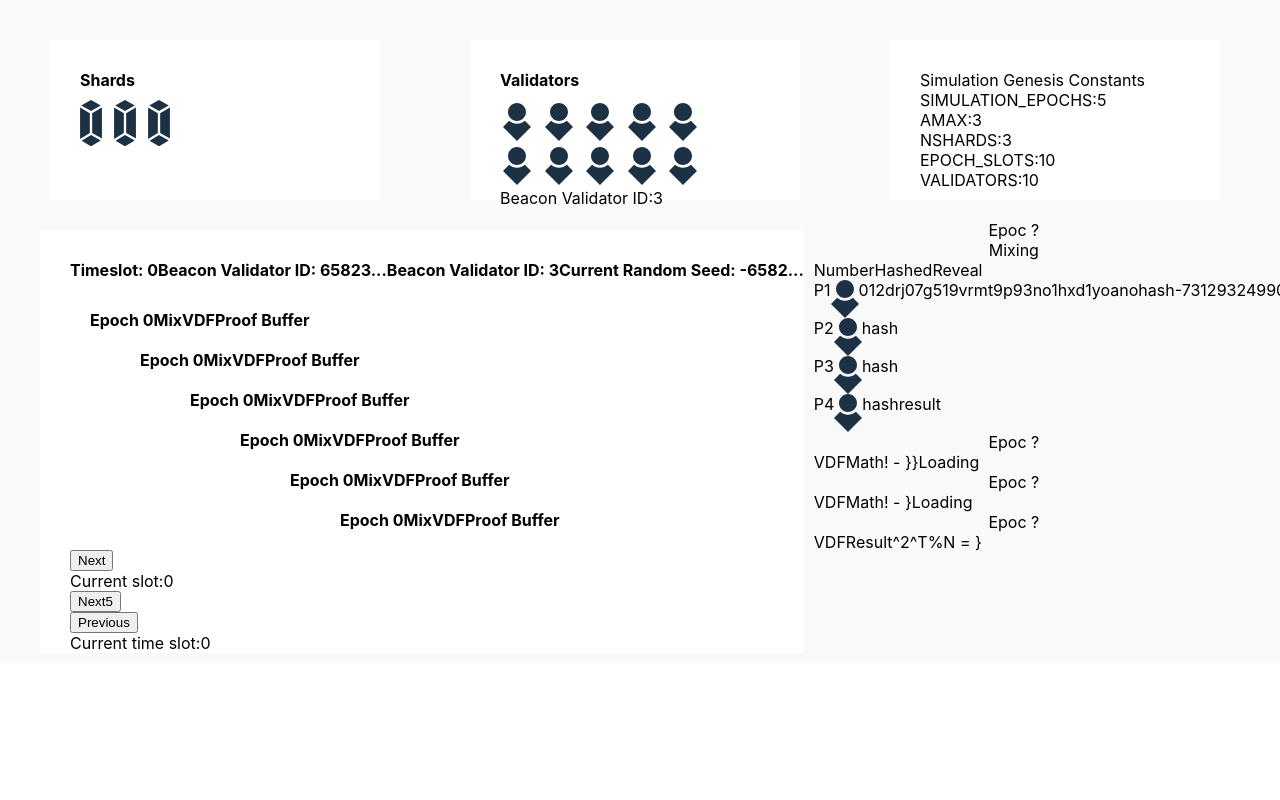
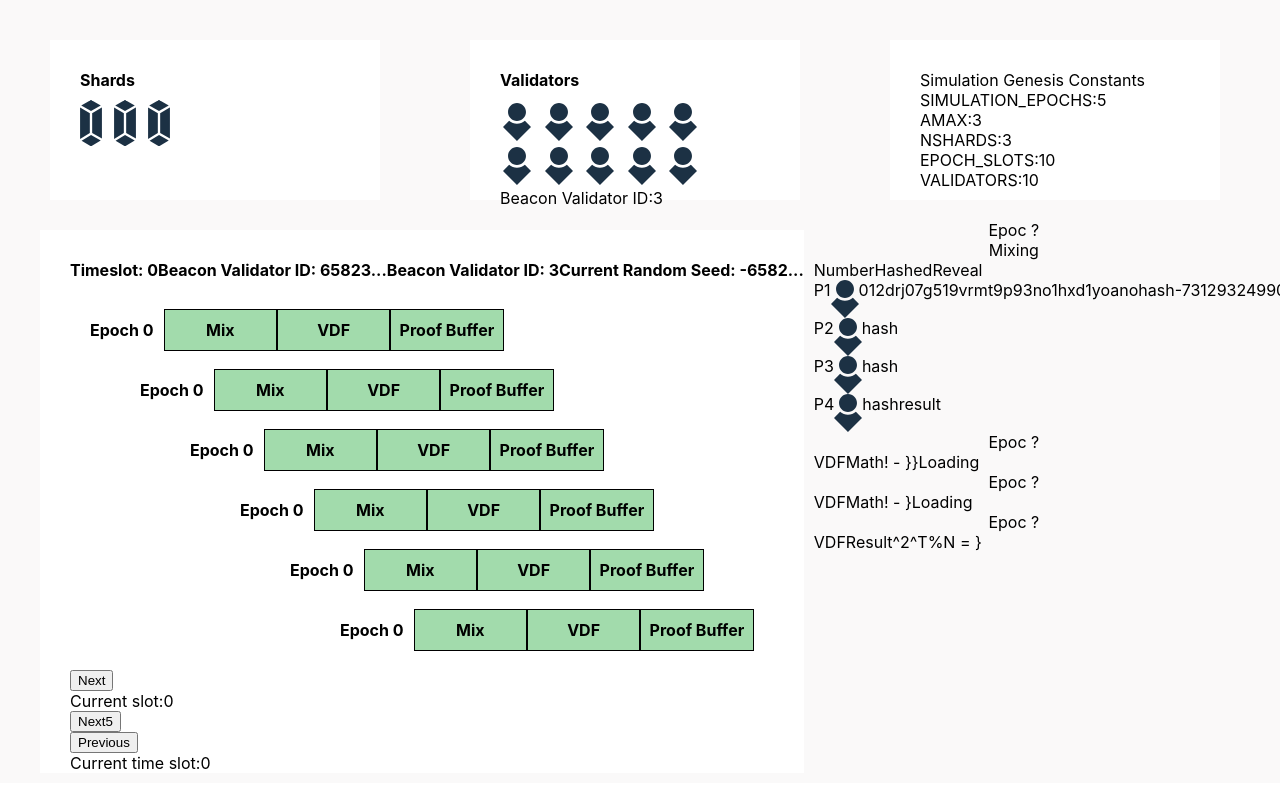
Before and after one commit to beacon-thugs-harmony/beacon_thugs_frontend, a React (Create React App) app: page / in a window 1280 px wide. Shown: the top 800 px of the page. Built offline with nearby package versions, Linux system fonts and the light colour scheme.

Commit message:
added bars

```diff
--- a/src/components/Epoc.js
+++ b/src/components/Epoc.js
@@ -1,16 +1,40 @@
 import React, { Component } from 'react';
+import styled from 'styled-components/macro';
 
 class Epoc extends Component {
   render() {
     return (
-      <div style={{ display: 'flex' }}>
+      <div style={{ display: 'flex', alignItems: 'center' }}>
         <div>Epoch {this.props.data[this.props.step].current_epoch_id} </div>
-        <div>  Mix  </div>
-        <div>  VDF  </div>
-        <div>  Proof Buffer  </div>
+        <Box>
+          <MinBox>Mix</MinBox>
+          <MinBox>VDF</MinBox>
+          <MinBox>Proof Buffer</MinBox>
+        </Box>
       </div>
     );
   }
 }
 
 export default Epoc;
+
+const Box = styled.div`
+  display: flex;
+  width: 340px;
+  justify-content: space-around;
+  height: 40px;
+  background-color: #a2dbac;
+  align-items: center;
+  margin-left: 10px;
+  /* border-radius: 4px; */
+`;
+
+const MinBox = styled.div`
+  border: solid 1px black;
+  /* width: 20%; */
+  height: 100%;
+  justify-content: center;
+  align-items: center;
+  flex: 1;
+  display: flex;
+`;
--- a/src/components/Header.js
+++ b/src/components/Header.js
@@ -24,7 +24,6 @@ class Header extends Component {
         </Box>
         <Box>
           <Title>Validators</Title>
-
           <UserSpace>
             {this.state.humans.map((v, k) => {
               return <UserImg src={person} key={k} />;
```
